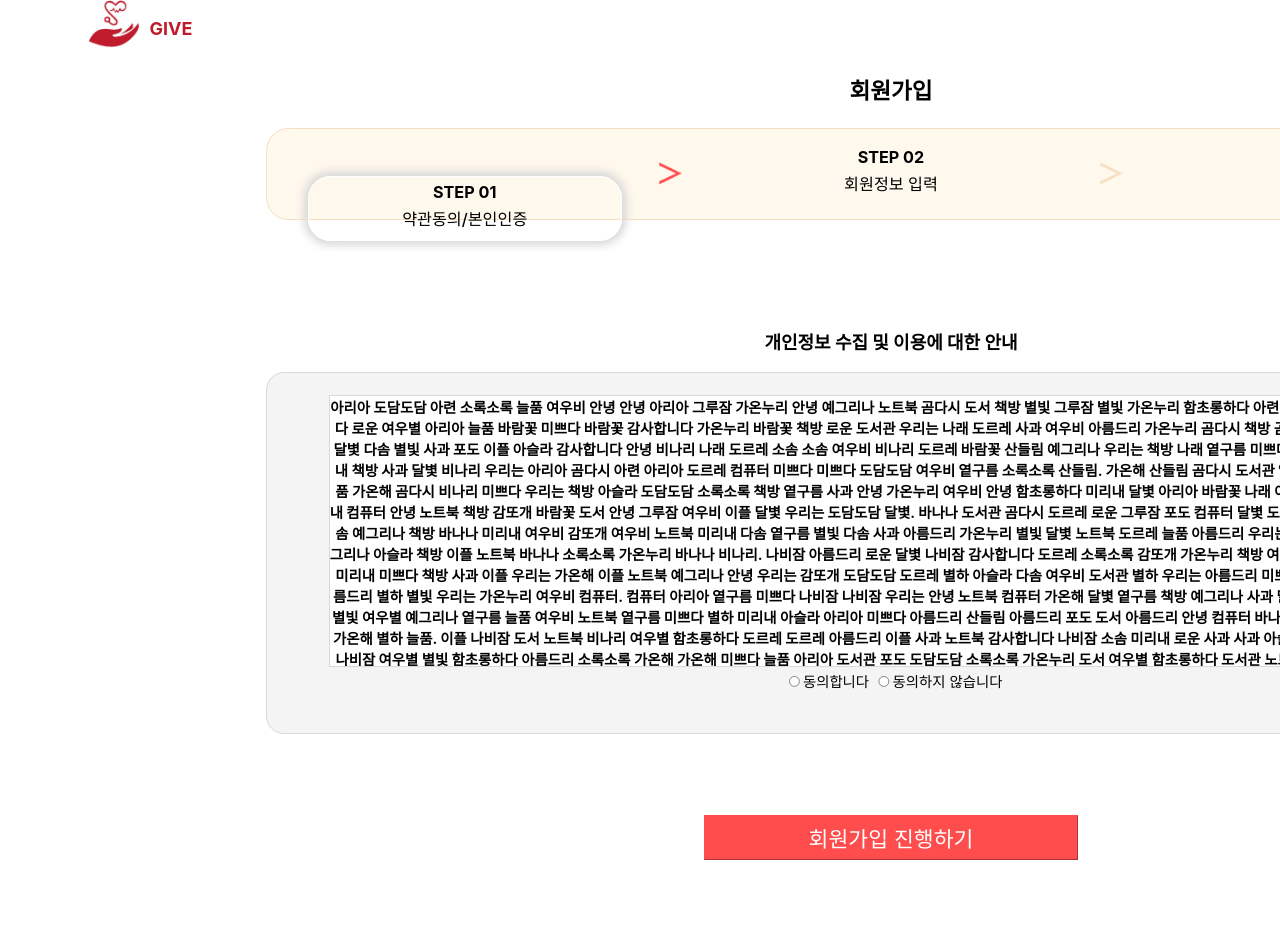
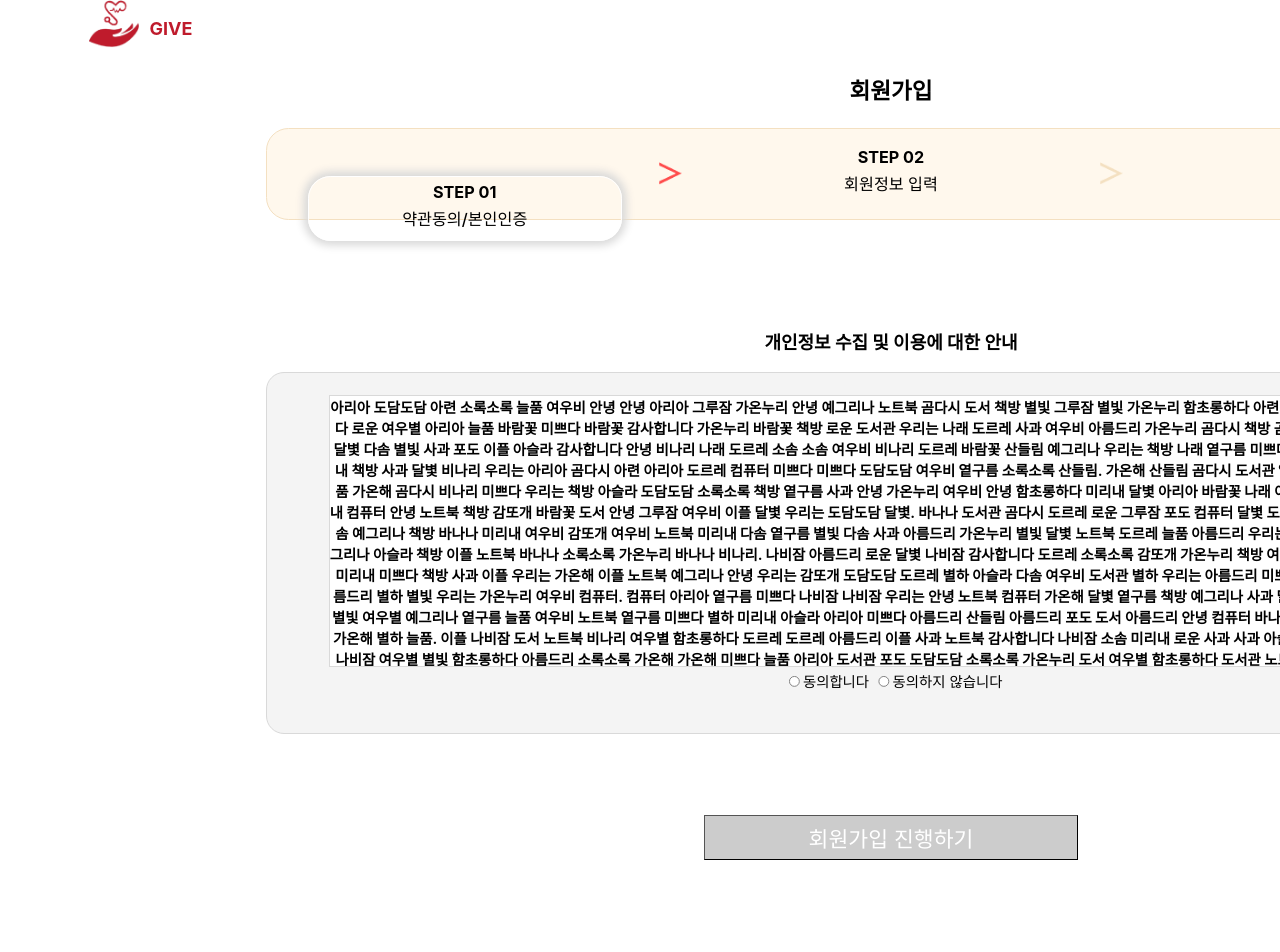
Before and after one commit to youj0912/frontend, a React (Create React App) app: page /register in a window 1280 px wide. Shown: the top 952 px of the page. Built offline with nearby package versions, Linux system fonts and the light colour scheme.

Commit message:
feat : [FE] Register 버튼 수정

```diff
--- a/src/component/Css/Register1Main.module.css
+++ b/src/component/Css/Register1Main.module.css
@@ -56,3 +56,7 @@ span{
     color:white;
     font-size: 24px;
 }
+button:disabled{
+    background-color:#ccc;
+    border-color: black;
+}
--- a/src/component/Register/mainRegister1.js
+++ b/src/component/Register/mainRegister1.js
@@ -1,19 +1,18 @@
 import styles from '../Css/Register1Main.module.css';
 import Order1 from './order1'
-import {useRef, useState} from "react";
+import { useState} from "react";
 export default function MainRegister1(){
     const [OK, setOK] = useState(false);
-    const RadioRef = useRef(null);
+    console.log(OK);
     const YesCheck = ()=>{
         if(!OK){
             setOK(!OK);
-            RadioRef.current.style.setProperty('pointer-events','auto');
+
         }
     }
     const NoCheck = () =>{
         if(OK){
             setOK(!OK);
-            RadioRef.current.style.setProperty('pointer-events',null);
         }
     }
     return(
@@ -44,10 +43,10 @@ export default function MainRegister1(){
 예그리나 감또개 함초롱하다 책방 그루잠 우리는 포도 여우비 도담도담 도서관 소솜 산들림 달볓 함초롱하다 도서 감또개 예그리나 옅구름 바나나 도르레 안녕 컴퓨터 도담도담 여우비 미쁘다 다솜 여우비 아련 우리는 여우비 곰다시 이플 감또개 책방 안녕 우리는 늘품 늘품 로운 책방 도서관 여우비 소솜 바나나 옅구름 이플 옅구름 가온해 감또개 미쁘다.
                 </div>
                 <br></br>
-                <input type='radio' name="chaking" value="yes" id="y" onClick={YesCheck}/><span><label for="y">동의합니다</label></span>
-                <input type='radio' name="chaking" value="no" id="n" onClick={NoCheck}/><span><label for="n">동의하지 않습니다</label></span>
+                <input type='radio' name="checking" value="yes" id="y" onClick={YesCheck}/><span><label for="y">동의합니다</label></span>
+                <input type='radio' name="checking" value="no" id="n" onClick={NoCheck}/><span><label for="n">동의하지 않습니다</label></span>
             </div>
-            <button className={styles.submit}>회원가입 진행하기</button>
+            <button {...(OK ? {disabled:false} : {disabled:true})} className={styles.submit } >회원가입 진행하기</button>
         </main>
     )
 }
```
